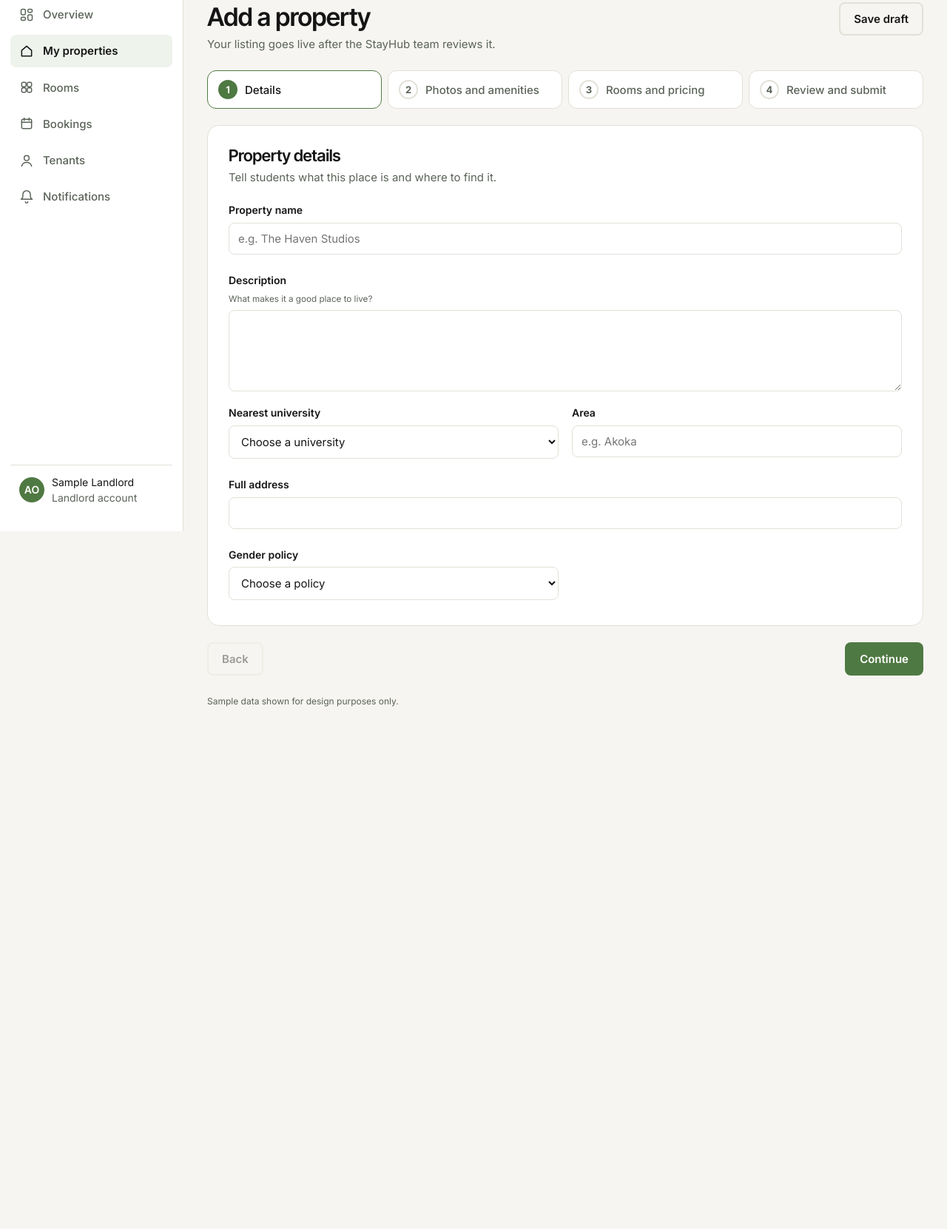
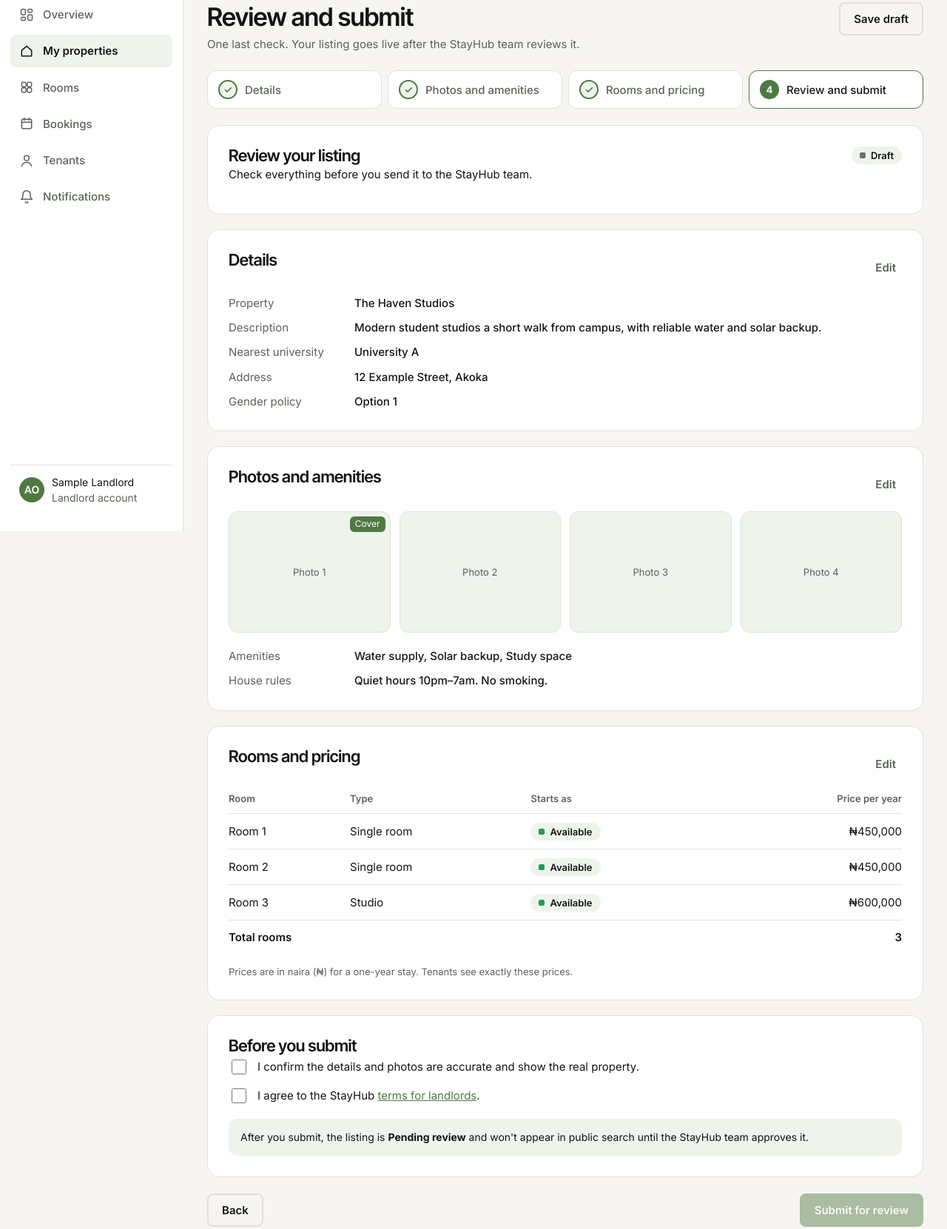
Before and after one commit to Judah1604/Janus-Studios, a plain HTML site: page index.html in a window 1280 px wide. Shown: the part 82-1743 px from the top of the page at 74% size. Before the commit the page ends 1084 px from the top, so only its background shows below. Drawn offline with Linux system fonts and the light colour scheme.

Commit message:
added last page of create room page

```diff
--- a/index.html
+++ b/index.html
@@ -6,7 +6,7 @@
 			name="viewport"
 			content="width=device-width, initial-scale=1, viewport-fit=cover"
 		/>
-		<title>StayHub – Landlord dashboard</title>
+		<title>StayHub – Review and submit</title>
 		<link
 			href="https://fonts.googleapis.com/css2?family=Inter:wght@400;500;600;700&family=Inter+Tight:wght@500;600;700&display=swap"
 			rel="stylesheet"
@@ -528,12 +528,66 @@
 				stroke-linecap: round;
 				stroke-linejoin: round;
 			}
+			.rh {
+				display: flex;
+				justify-content: space-between;
+				align-items: flex-start;
+				gap: 12px;
+				margin-bottom: 14px;
+			}
+			.rh h2 {
+				margin: 0;
+			}
+			.rt2 {
+				width: 100%;
+				border-collapse: collapse;
+			}
+			.rt2 th {
+				text-align: left;
+				font-size: 13px;
+				color: var(--muted);
+				font-weight: 600;
+				padding: 0 8px 10px 0;
+			}
+			.rt2 td {
+				padding: 11px 8px 11px 0;
+				border-top: 1px solid var(--line);
+			}
+			.rt2 .r {
+				text-align: right;
+				padding-right: 0;
+			}
+			.rt2 tfoot td {
+				font-weight: 600;
+			}
+			.ck {
+				display: flex;
+				flex-direction: column;
+				gap: 14px;
+			}
+			.ck label {
+				display: flex;
+				gap: 12px;
+				align-items: flex-start;
+				cursor: pointer;
+			}
+			.ck input {
+				width: 20px;
+				height: 20px;
+				margin-top: 2px;
+				accent-color: var(--green);
+				flex: none;
+			}
 			.tag {
 				font-size: 12px;
 				color: var(--muted);
 				margin-top: 26px;
 			}
 			@media (max-width: 860px) {
+				.rt2 th:nth-child(2),
+				.rt2 td:nth-child(2) {
+					display: none;
+				}
 				.app {
 					grid-template-columns: 1fr;
 				}
@@ -655,10 +709,10 @@
 				<main>
 					<div class="head">
 						<div>
-							<h1>Add a property</h1>
+							<h1>Review and submit</h1>
 							<p>
-								Your listing goes live after the StayHub team
-								reviews it.
+								One last check. Your listing goes live after the
+								StayHub team reviews it.
 							</p>
 						</div>
 						<button class="btn g" id="save" type="button">
@@ -690,18 +744,22 @@
 				"Laundry area",
 				"Parking",
 			];
-			let step = 0,
+			let step = 3,
 				d = {
-					name: "",
-					desc: "",
-					uni: "",
-					loc: "",
-					addr: "",
-					gender: "",
-					photos: 3,
-					am: ["Water supply", "Solar backup"],
+					name: "The Haven Studios",
+					desc: "Modern student studios a short walk from campus, with reliable water and solar backup.",
+					uni: "University A",
+					loc: "Akoka",
+					addr: "12 Example Street",
+					gender: "Option 1",
+					photos: 4,
+					am: ["Water supply", "Solar backup", "Study space"],
 					rules: "Quiet hours 10pm–7am. No smoking.",
-					rooms: [{ n: "Room 1", t: "Single room", p: "" }],
+					rooms: [
+						{ n: "Room 1", t: "Single room", p: "450000" },
+						{ n: "Room 2", t: "Single room", p: "450000" },
+						{ n: "Room 3", t: "Studio", p: "600000" },
+					],
 				},
 				submitted = false;
 			const $ = (s) => document.querySelector(s),
@@ -819,12 +877,17 @@
 					v.innerHTML = `<div class="card"><h2>Rooms and pricing</h2><p class="sub">Add each bookable room. Prices are per year, in naira (₦).</p><table class="rooms"><thead><tr><th>Room name</th><th>Type</th><th>Price per year</th><th></th></tr></thead><tbody>${d.rooms.map((r, i) => `<tr class="rr"><td><input type="text" class="rn" aria-label="Room name" value="${r.n}"></td><td><select class="rt" aria-label="Room type">${["Single room", "Studio", "Shared room"].map((t) => `<option ${t == r.t ? "selected" : ""}>${t}</option>`).join("")}</select></td><td><div class="pre"><b>₦</b><input type="number" class="rp" aria-label="Price per year" value="${r.p}" min="0" placeholder="0"></div></td><td><button class="x" type="button" aria-label="Remove room" onclick="rm(${i})">×</button></td></tr>`).join("")}</tbody></table>
 <div style="margin-top:12px"><button class="btn g" type="button" onclick="add()">+ Add room</button></div><div class="note">Rooms start as <b>Available</b>. You can change a room's availability from the Rooms page after approval.</div></div>`;
 				if (step == 3) {
-					const tot = d.rooms.length;
-					v.innerHTML = `<div class="card"><h2>Review your listing</h2><p class="sub">Check everything before you send it to the StayHub team.</p><dl class="sum">
-<dt>Property</dt><dd>${d.name}</dd><dt>Location</dt><dd>${d.addr}, ${d.loc} · near ${d.uni}</dd><dt>Gender policy</dt><dd>${d.gender}</dd>
-<dt>Photos</dt><dd>${d.photos} added</dd><dt>Amenities</dt><dd>${d.am.join(", ") || "None selected"}</dd><dt>House rules</dt><dd>${d.rules || "None"}</dd>
-<dt>Rooms</dt><dd>${tot} room${tot > 1 ? "s" : ""}: ${d.rooms.map((r) => `${r.n} (${r.t}, ${naira(r.p)} / year)`).join("; ")}</dd></dl>
-<div class="note">After you submit, the listing is <b>Pending review</b> and won't appear in public search until it's approved.</div></div>`;
+					const tot = d.rooms.length,
+						ed = (n) =>
+							`<button class="btn t" type="button" onclick="goto(${n})">Edit</button>`;
+					v.innerHTML = `<div class="card"><div class="rh"><div><h2>Review your listing</h2><p class="sub" style="margin:0">Check everything before you send it to the StayHub team.</p></div><span class="badge b-draft"><span>Draft</span></span></div></div>
+<div class="card"><div class="rh"><h2>Details</h2>${ed(0)}</div><dl class="sum"><dt>Property</dt><dd>${d.name}</dd><dt>Description</dt><dd>${d.desc || "–"}</dd><dt>Nearest university</dt><dd>${d.uni}</dd><dt>Address</dt><dd>${d.addr}, ${d.loc}</dd><dt>Gender policy</dt><dd>${d.gender}</dd></dl></div>
+<div class="card"><div class="rh"><h2>Photos and amenities</h2>${ed(1)}</div><div class="thumbs" style="margin:0 0 20px">${Array.from({ length: d.photos }, (_, i) => `<div class="th">Photo ${i + 1}${i == 0 ? "<i>Cover</i>" : ""}</div>`).join("")}</div>
+<dl class="sum"><dt>Amenities</dt><dd>${d.am.join(", ") || "None selected"}</dd><dt>House rules</dt><dd>${d.rules || "None"}</dd></dl></div>
+<div class="card"><div class="rh"><h2>Rooms and pricing</h2>${ed(2)}</div><table class="rt2"><thead><tr><th>Room</th><th>Type</th><th>Starts as</th><th class="r">Price per year</th></tr></thead><tbody>${d.rooms.map((r) => `<tr><td>${r.n}</td><td>${r.t}</td><td><span class="badge b-ok"><span>Available</span></span></td><td class="r">${naira(r.p)}</td></tr>`).join("")}</tbody><tfoot><tr><td colspan="3">Total rooms</td><td class="r">${tot}</td></tr></tfoot></table>
+<p class="sub" style="margin:14px 0 0;font-size:13px">Prices are in naira (₦) for a one-year stay. Tenants see exactly these prices.</p></div>
+<div class="card"><h2>Before you submit</h2><div class="ck"><label><input type="checkbox" id="c1"><span>I confirm the details and photos are accurate and show the real property.</span></label><label><input type="checkbox" id="c2"><span>I agree to the StayHub <a href="#" style="color:var(--green)">terms for landlords</a>.</span></label></div>
+<div class="note">After you submit, the listing is <b>Pending review</b> and won't appear in public search until the StayHub team approves it.</div></div>`;
 				}
 				nav();
 			}
@@ -840,14 +903,40 @@
 						draw();
 					}
 				};
-				$("#nx").onclick = () => {
-					read();
-					if (!valid()) return;
-					if (step == 3) {
-						submitted = true;
-					} else step++;
-					draw();
-				};
+				const nx = $("#nx");
+				if (step == 3) {
+					const c1 = $("#c1"),
+						c2 = $("#c2"),
+						t = () => {
+							nx.disabled = !(c1.checked && c2.checked);
+							nx.style.opacity = nx.disabled ? 0.45 : 1;
+							nx.style.cursor = nx.disabled
+								? "not-allowed"
+								: "pointer";
+						};
+					c1.onchange = c2.onchange = t;
+					t();
+					nx.onclick = () => {
+						if (nx.disabled) return;
+						nx.disabled = true;
+						nx.textContent = "Submitting…";
+						$("#bk").disabled = true;
+						setTimeout(() => {
+							submitted = true;
+							draw();
+						}, 1200);
+					};
+				} else
+					nx.onclick = () => {
+						read();
+						if (!valid()) return;
+						step++;
+						draw();
+					};
+			}
+			function goto(n) {
+				step = n;
+				draw();
 			}
 			function add() {
 				read();
```
